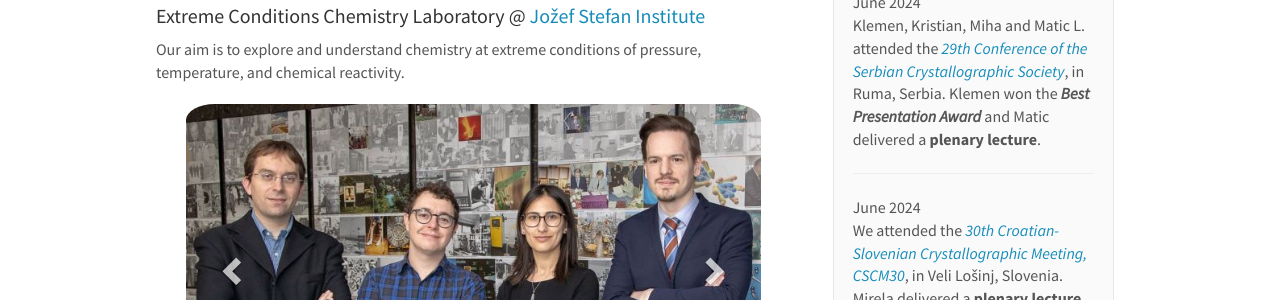
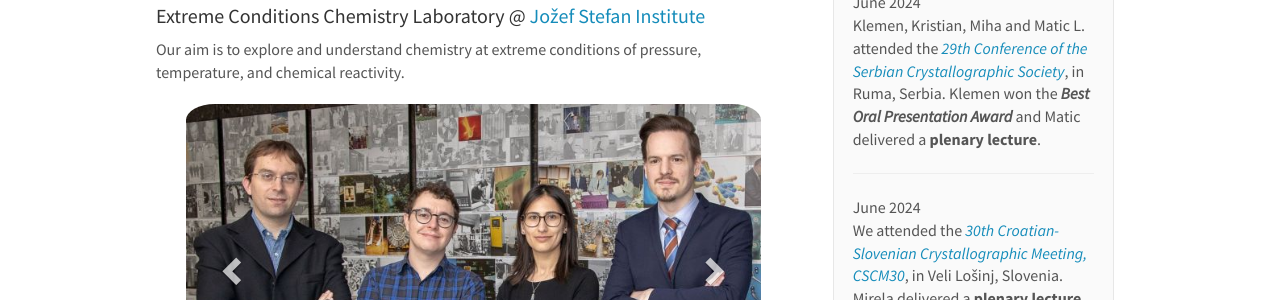
Before and after one commit to eccl-jsi/eccl-jsi.github.io, a Jekyll site: the page built from _pages/home.md, in a window 1280 px wide and 900 px high. Shown: the part 143-443 px from the top of the window. Built offline with Jekyll 4.4.1, drawn with Linux system fonts in a browser that asks for light colours; nearby versions of some CDN libraries.

Commit message:
Update news.yml

```diff
--- a/_data/news.yml
+++ b/_data/news.yml
@@ -1,5 +1,5 @@
 - date: June 2024
-  headline: "Klemen, Kristian, Miha and Matic L. attended the <a href='https://skd.org.rs/conferences/current-conference/'><i>29th Conference of the Serbian Crystallographic Society</i></a>, in Ruma, Serbia. Klemen won the <b><i>Best Presentation Award</i></b> and Matic delivered a <b>plenary lecture</b>."
+  headline: "Klemen, Kristian, Miha and Matic L. attended the <a href='https://skd.org.rs/conferences/current-conference/'><i>29th Conference of the Serbian Crystallographic Society</i></a>, in Ruma, Serbia. Klemen won the <b><i>Best Oral Presentation Award</i></b> and Matic delivered a <b>plenary lecture</b>."
 
 - date: June 2024
   headline: "We attended the <a href='https://cscm30.hazu.hr/'><i>30th Croatian-Slovenian Crystallographic Meeting, CSCM30</i></a>, in Veli Lošinj, Slovenia. Mirela delivered a <b>plenary lecture</b>."
```
